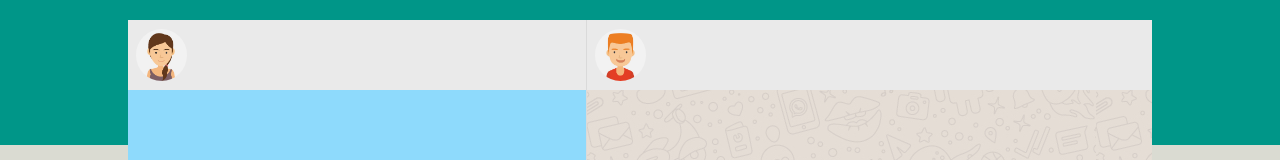
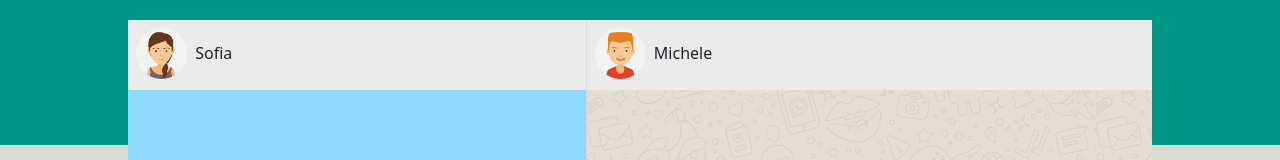
Before and after one commit to ruggerifrancesco/vue-boolzapp, a plain HTML site: page index.html in a window 1280 px wide. Shown: the top 160 px of the page. Drawn offline with nearby package versions, Linux system fonts and the light colour scheme; files whose address does not match are found by name.

Commit message:
added name and styled to each top avatar nav

```diff
--- a/assets/css/style.css
+++ b/assets/css/style.css
@@ -82,15 +82,21 @@ div#app {
 }
 
 .my_user-nav {
-    display: flex;
-    align-items: center;
+    width: 100%;
     padding: 0.5rem;
 }
+    .avatar-info-wrapper {
+        display: flex;
+        align-items: center;
+    }
     .my-top-avatar,
     .contact-top-avatar {
         width: 3.2rem;
         overflow: hidden;
         border-radius: 50%;
+    }
+    .my_personal-name {
+        margin-left: 1rem;
     }
 
 /* User Chat List */
--- a/index.html
+++ b/index.html
@@ -32,8 +32,13 @@
             <section class="my_user-chat-list">
                 <div class="my_user-nav">
 
-                    <div class="my-top-avatar">
-                        <img src="assets/img/avatar_io.jpg" alt="My Personal Avatar">
+                    <div class="avatar-info-wrapper">
+                        <div class="my-top-avatar">
+                            <img src="assets/img/avatar_io.jpg" alt="My Personal Avatar">
+                        </div>
+                        <div class="user-profile-data">
+                            <h6 class="m-0 ms-2 my_personal-name">Sofia</h6>
+                        </div>
                     </div>
 
                 </div>
@@ -75,10 +80,16 @@
 
                 <div class="my_user-nav">
 
-                    <div class="contact-top-avatar">
-                        <img :src="`assets/${contacts[0].avatar}`" :alt="contacts[0].name">
+                    <div class="avatar-info-wrapper">
+                        <div class="contact-top-avatar">
+                            <img :src="`assets/${contacts[0].avatar}`" :alt="contacts[0].name">
+                        </div>
+                        <div class="user-profile-data">
+                            <h6 class="m-0 ms-2 my_personal-name">
+                                {{ contacts[0].name }}
+                            </h6>
+                        </div>
                     </div>
-
                 </div>
 
                 <div class="chat-messages-display">
```
